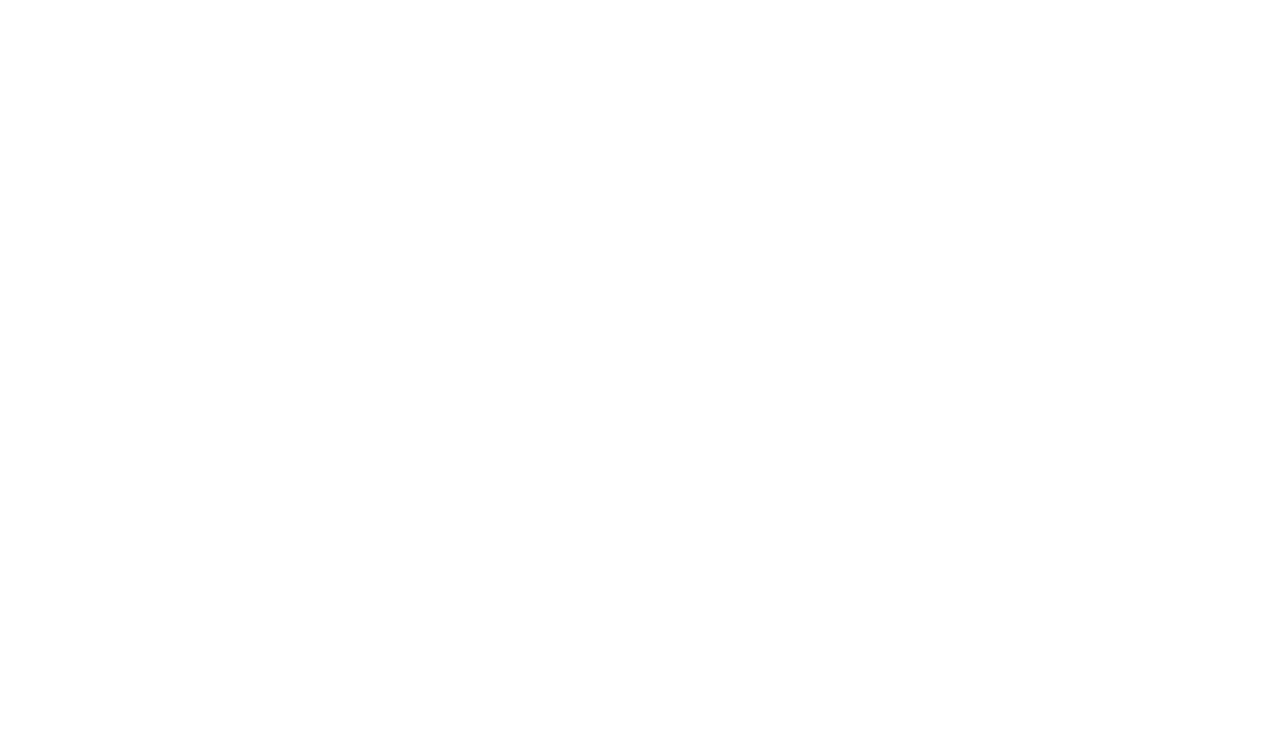
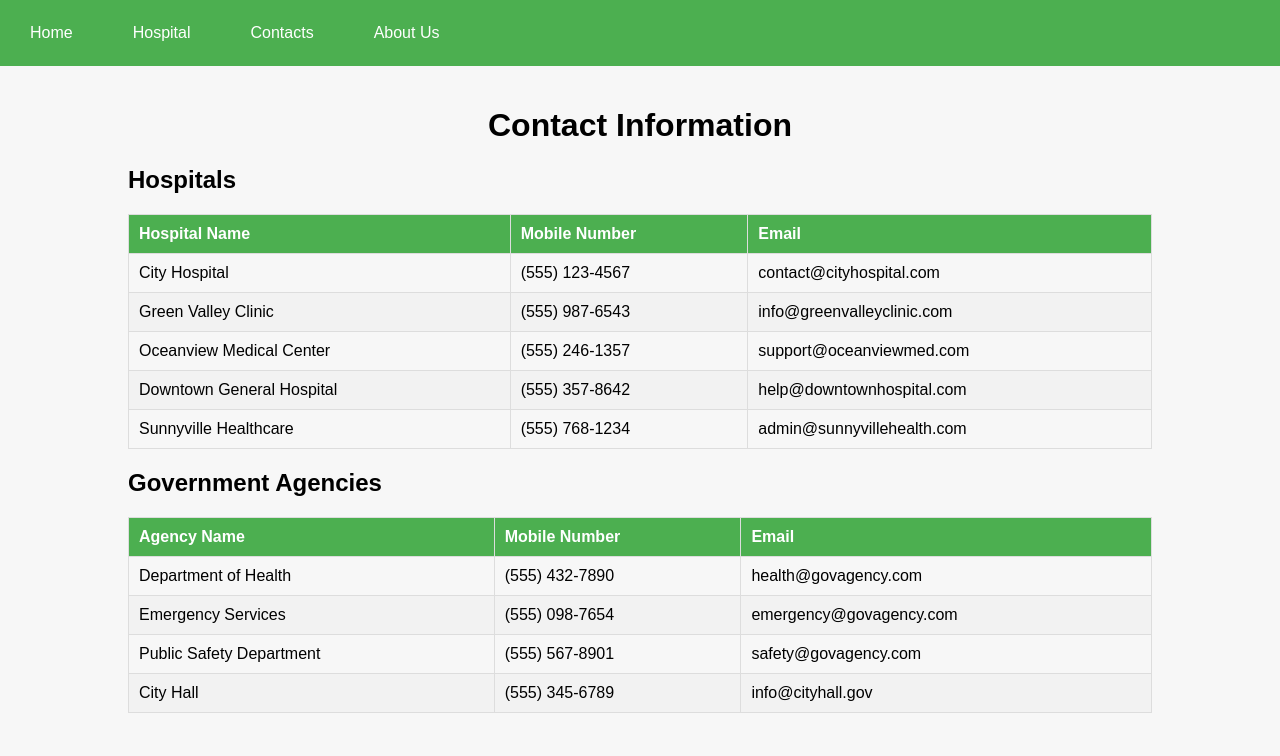
Before and after one commit to walterHwhite1/sih, a plain HTML site: page contacts.html in a window 1280 px wide. Drawn offline with Linux system fonts and the light colour scheme.

Commit message:
contacts added with data

```diff
--- a/contacts.html
+++ b/contacts.html
@@ -0,0 +1,139 @@
+<!DOCTYPE html>
+<html lang="en">
+<head>
+  <meta charset="UTF-8">
+  <meta name="viewport" content="width=device-width, initial-scale=1.0">
+  <title>Contact Information</title>
+  <style>
+    body {
+      font-family: Arial, sans-serif;
+      background-color: #f7f7f7;
+      margin: 0;
+      padding: 0;
+    }
+    nav {
+      background-color: #4CAF50;
+      padding: 10px;
+    }
+    nav ul {
+      list-style-type: none;
+      margin: 0;
+      padding: 0;
+      overflow: hidden;
+    }
+    nav ul li {
+      float: left;
+      margin-right: 20px;
+    }
+    nav ul li a {
+      color: white;
+      text-decoration: none;
+      padding: 14px 20px;
+      display: block;
+    }
+    nav ul li a:hover {
+      background-color: #45a049;
+    }
+    .container {
+      width: 80%;
+      margin: 0 auto;
+      padding: 20px;
+    }
+    h1 {
+      text-align: center;
+    }
+    table {
+      width: 100%;
+      border-collapse: collapse;
+      margin: 20px 0;
+    }
+    table, th, td {
+      border: 1px solid #ddd;
+    }
+    th, td {
+      padding: 10px;
+      text-align: left;
+    }
+    th {
+      background-color: #4CAF50;
+      color: white;
+    }
+    tr:nth-child(even) {
+      background-color: #f2f2f2;
+    }
+  </style>
+</head>
+<body>
+  <nav>
+    <ul>
+      <li><a href="index.html">Home</a></li>
+      <li><a href="hospitals.html">Hospital</a></li>
+      <li><a href="contacts.html">Contacts</a></li>
+      <li><a href="#">About Us</a></li>
+    </ul>
+  </nav>
+
+  <div class="container">
+    <h1>Contact Information</h1>
+    <h2>Hospitals</h2>
+    <table>
+      <thead>
+        <tr>
+          <th>Hospital Name</th>
+          <th>Mobile Number</th>
+          <th>Email</th>
+        </tr>
+      </thead>
+      <tbody id="hospital-contacts">
+        <!-- Hospital contacts will be inserted here dynamically -->
+      </tbody>
+    </table>
+
+    <h2>Government Agencies</h2>
+    <table>
+      <thead>
+        <tr>
+          <th>Agency Name</th>
+          <th>Mobile Number</th>
+          <th>Email</th>
+        </tr>
+      </thead>
+      <tbody id="agency-contacts">
+        <!-- Government agency contacts will be inserted here dynamically -->
+      </tbody>
+    </table>
+  </div>
+
+  <script>
+    const hospitalContacts = [
+      { name: "City Hospital", mobile: "(555) 123-4567", email: "contact@cityhospital.com" },
+      { name: "Green Valley Clinic", mobile: "(555) 987-6543", email: "info@greenvalleyclinic.com" },
+      { name: "Oceanview Medical Center", mobile: "(555) 246-1357", email: "support@oceanviewmed.com" },
+      { name: "Downtown General Hospital", mobile: "(555) 357-8642", email: "help@downtownhospital.com" },
+      { name: "Sunnyville Healthcare", mobile: "(555) 768-1234", email: "admin@sunnyvillehealth.com" }
+    ];
+
+    const agencyContacts = [
+      { name: "Department of Health", mobile: "(555) 432-7890", email: "health@govagency.com" },
+      { name: "Emergency Services", mobile: "(555) 098-7654", email: "emergency@govagency.com" },
+      { name: "Public Safety Department", mobile: "(555) 567-8901", email: "safety@govagency.com" },
+      { name: "City Hall", mobile: "(555) 345-6789", email: "info@cityhall.gov" }
+    ];
+
+    const hospitalList = document.getElementById('hospital-contacts');
+    const agencyList = document.getElementById('agency-contacts');
+
+    hospitalContacts.forEach(contact => {
+      const row = document.createElement('tr');
+      row.innerHTML = `<td>${contact.name}</td><td>${contact.mobile}</td><td>${contact.email}</td>`;
+      hospitalList.appendChild(row);
+    });
+
+    agencyContacts.forEach(contact => {
+      const row = document.createElement('tr');
+      row.innerHTML = `<td>${contact.name}</td><td>${contact.mobile}</td><td>${contact.email}</td>`;
+      agencyList.appendChild(row);
+    });
+  </script>
+</body>
+</html>
```
Also changed, not shown: labtests.html (+1 -1 lines).
